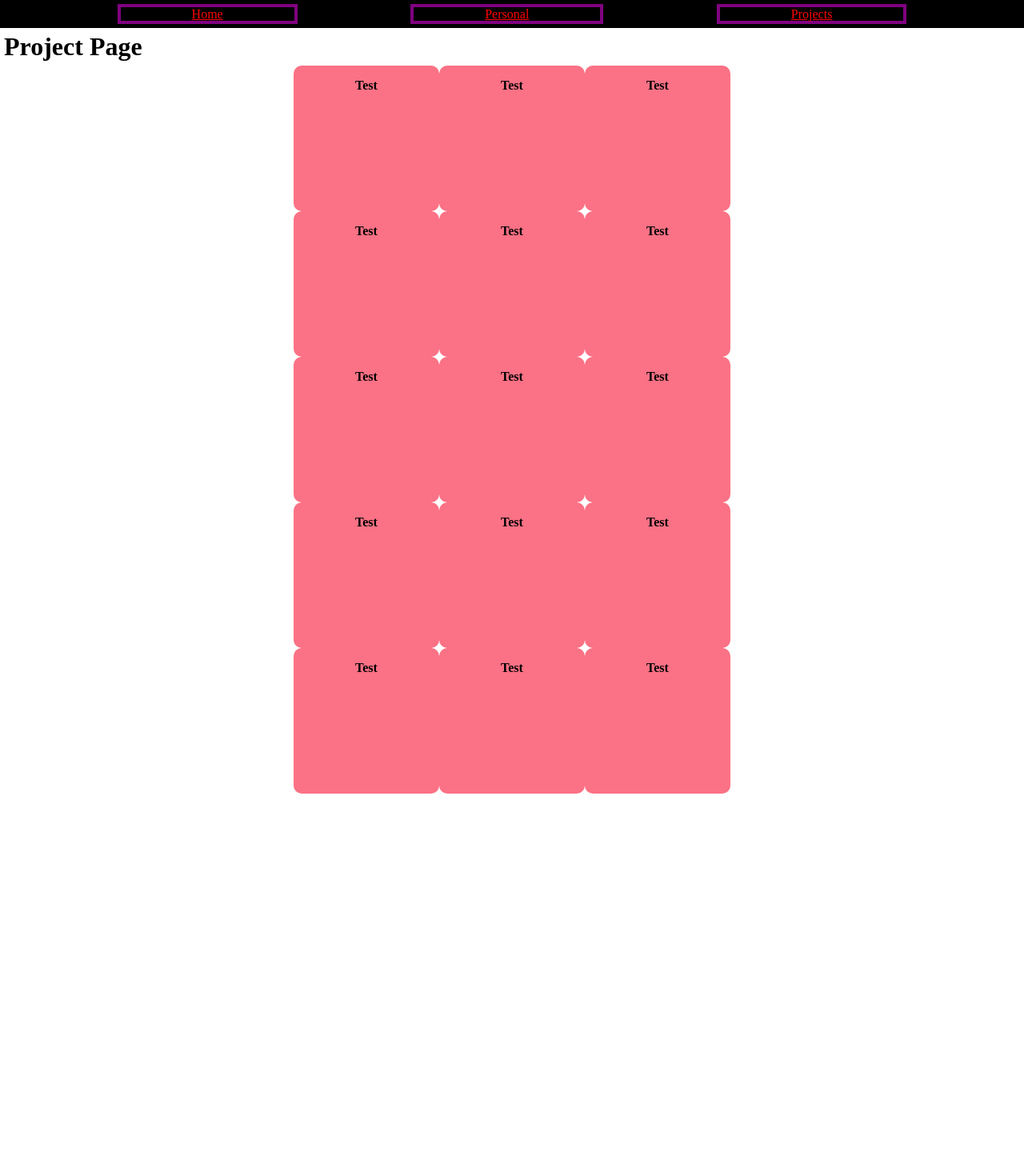
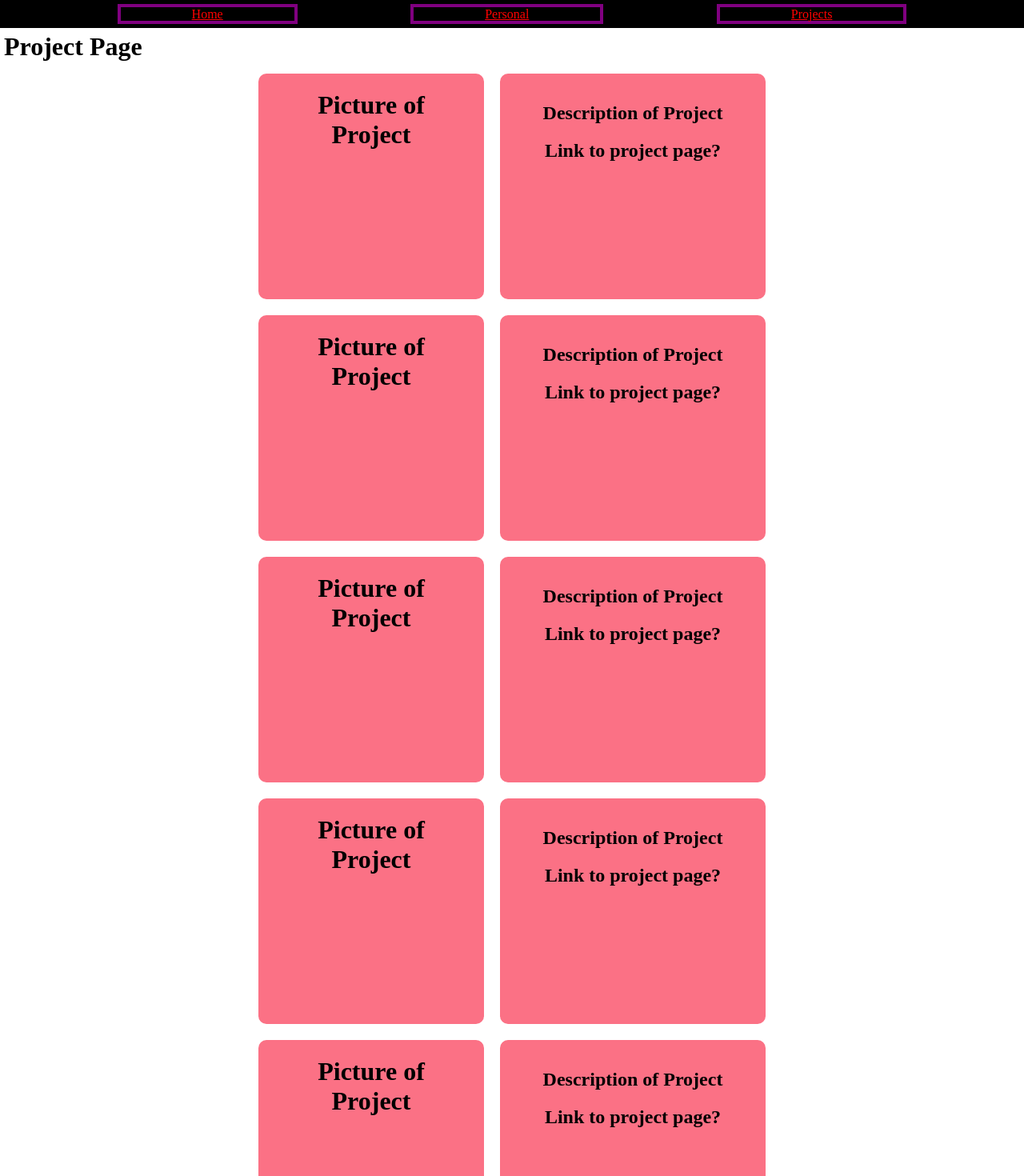
Before and after one commit to an0tv/an0tv.github.io, a Vue app: page /projects in a window 1280 px wide. Shown: the top 1470 px of the page at 80% size. Before the commit the page ends 992 px from the top, so only its background shows below. Built offline with nearby package versions, Linux system fonts and the light colour scheme.

Commit message:
added more boiler platge

```diff
--- a/index.html
+++ b/index.html
@@ -4,7 +4,7 @@
     <meta charset="UTF-8" />
     <link rel="icon" type="image/png" href="./src/assets/icon.png"/>
     <meta name="viewport" content="width=device-width, initial-scale=1.0" />
-    <title>Home</title>
+    <title>an0tv</title>
   </head>
   <body>
     <div id="app"></div>
--- a/src/components/projects.vue
+++ b/src/components/projects.vue
@@ -6,31 +6,70 @@
   <div class="row">
     <div class="col">
       <div class="container">
-        <div class="item">Test</div>
-        <div class="item">Test</div>
-        <div class="item">Test</div>
+        <div class="item">
+          <h1> Picture of Project </h1>
+        </div>
+        <div class="item_desc">
+          <h2>
+            Description of Project
+          </h2>
+          <h2>
+            Link to project page?
+          </h2>
+        </div>
       </div>
       <div class="container">
-        <div class="item">Test</div>
-        <div class="item">Test</div>
-        <div class="item">Test</div>
+        <div class="item">
+          <h1> Picture of Project </h1>
+        </div>
+        <div class="item_desc">
+          <h2>
+            Description of Project
+          </h2>
+          <h2>
+            Link to project page?
+          </h2>
+        </div>
       </div>
       <div class="container">
-        <div class="item">Test</div>
-        <div class="item">Test</div>
-        <div class="item">Test</div>
+        <div class="item">
+          <h1> Picture of Project </h1>
+        </div>
+        <div class="item_desc">
+          <h2>
+            Description of Project
+          </h2>
+          <h2>
+            Link to project page?
+          </h2>
+        </div>
       </div>
       <div class="container">
-        <div class="item">Test</div>
-        <div class="item">Test</div>
-        <div class="item">Test</div>
+        <div class="item">
+          <h1> Picture of Project </h1>
+        </div>
+        <div class="item_desc">
+          <h2>
+            Description of Project
+          </h2>
+          <h2>
+            Link to project page?
+          </h2>
+        </div>
       </div>
       <div class="container">
-        <div class="item">Test</div>
-        <div class="item">Test</div>
-        <div class="item">Test</div>
+        <div class="item">
+          <h1> Picture of Project </h1>
+        </div>
+        <div class="item_desc">
+          <h2>
+            Description of Project
+          </h2>
+          <h2>
+            Link to project page?
+          </h2>
+        </div>
       </div>
-
   </div>
 </div>
 </template>
--- a/src/style.css
+++ b/src/style.css
@@ -35,25 +35,41 @@ div.content {
     height: 1000px;
 }
 .item{
-    width: 150px;
-    height: 150px;
+    width: 250px;
+    height: 250px;
     background-color: #fb7185;
     padding: 1em;
+    margin: 10px 10px 10px 10px;
     font-weight: 700;
     text-align: center;
-    border: 10px;
+    border: 5px;
+    border-radius: 10px;
+
+}
+.item_desc{
+    width: 300px;
+    height: 250px;
+    background-color: #fb7185;
+    padding: 1em;
+    margin: 10px 10px 10px 10px;
+    font-weight: 700;
+    text-align: center;
+    border: 5px;
     border-radius: 10px;
 }
 .row {
     display: flex;
     flex-direction: row;
     justify-content: center;
+
 }
 .col{
     display: flex;
     flex-direction: column;
+
 }
 .container{
     display: flex;
     flex-wrap: wrap;
+    margin: 0 10px 0 10px;
 }
```
